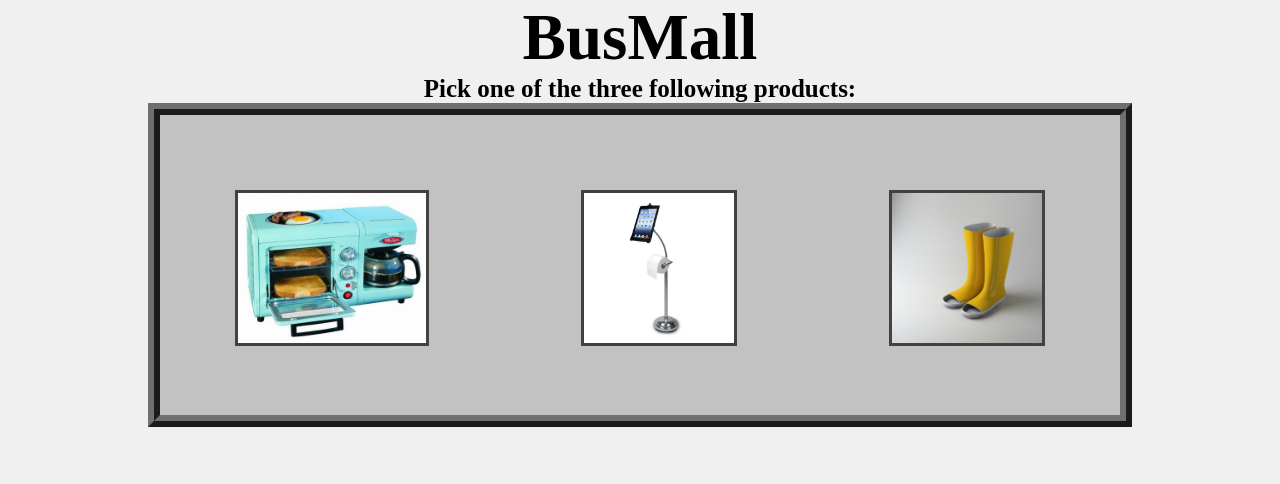
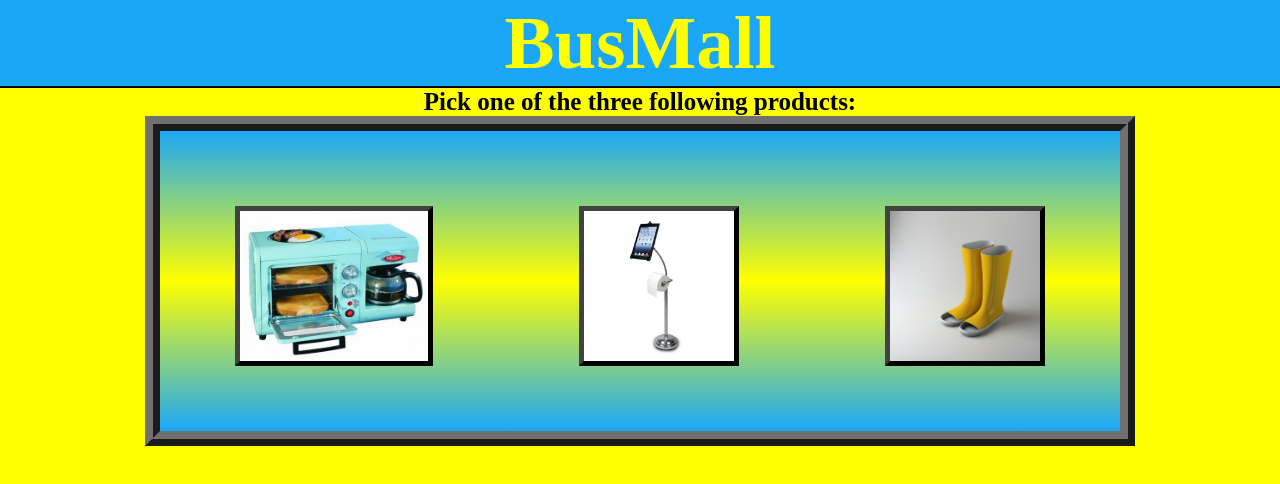
Before and after one commit to Yaspesberro/bus-mall, a plain HTML site: page index.html in a window 1280 px wide. Drawn offline with nearby package versions, Linux system fonts and the light colour scheme; a web font is replaced by a local one.

Commit message:
Adding finishing touches to css

```diff
--- a/css/main.css
+++ b/css/main.css
@@ -1,11 +1,14 @@
 * {
   margin: 0px auto;
   font-family: 'Alegreya SC';
-  background: #f1f0f0;
+  background-color: yellow;
 }
 
 h1 {
-  font-size: 65px;
+  background-color: #1ba7f8;
+  color: yellow;
+  border-bottom: 2px black solid;
+  font-size: 75px;
   text-align: center;
 }
 
@@ -15,11 +18,11 @@ h2 {
 }
 
 #container {
-  background: #c2c2c2;
+  background: linear-gradient(#1ba7f8, yellow, #1ba7f8);
   text-align: center;
   width: 960px;
   height: 300px;
-  border: 12px #707070 ridge;
+  border: 15px #707070 ridge;
 }
 
 #chart-container {
@@ -27,7 +30,7 @@ h2 {
 }
 
 img {
-  border: 3px #424242 solid;
+  border: 5px #424242 outset;
   margin-top: 75px;
   height: 150px;
 }
```
Also changed, not shown: img/bus-bd.jpg (added).
